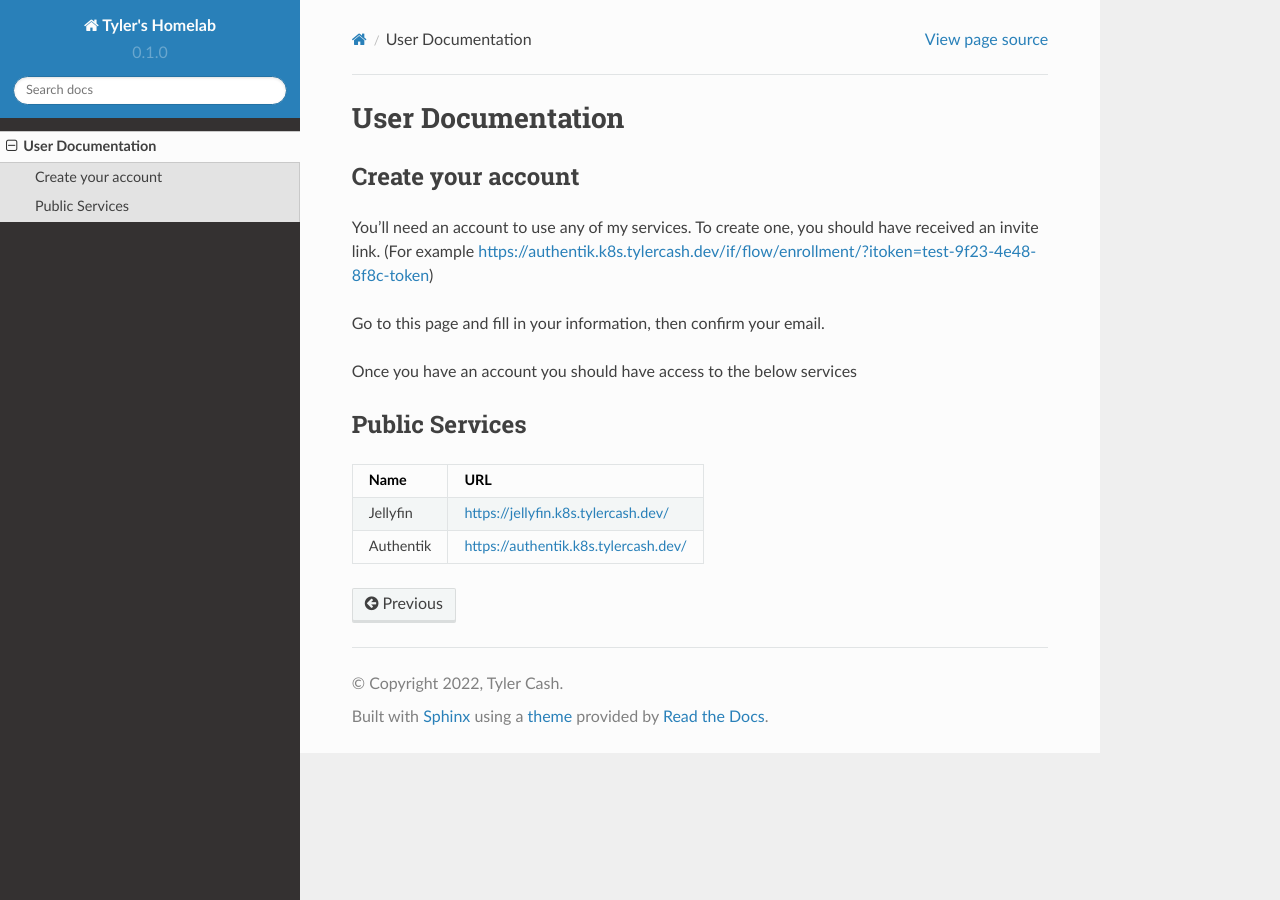
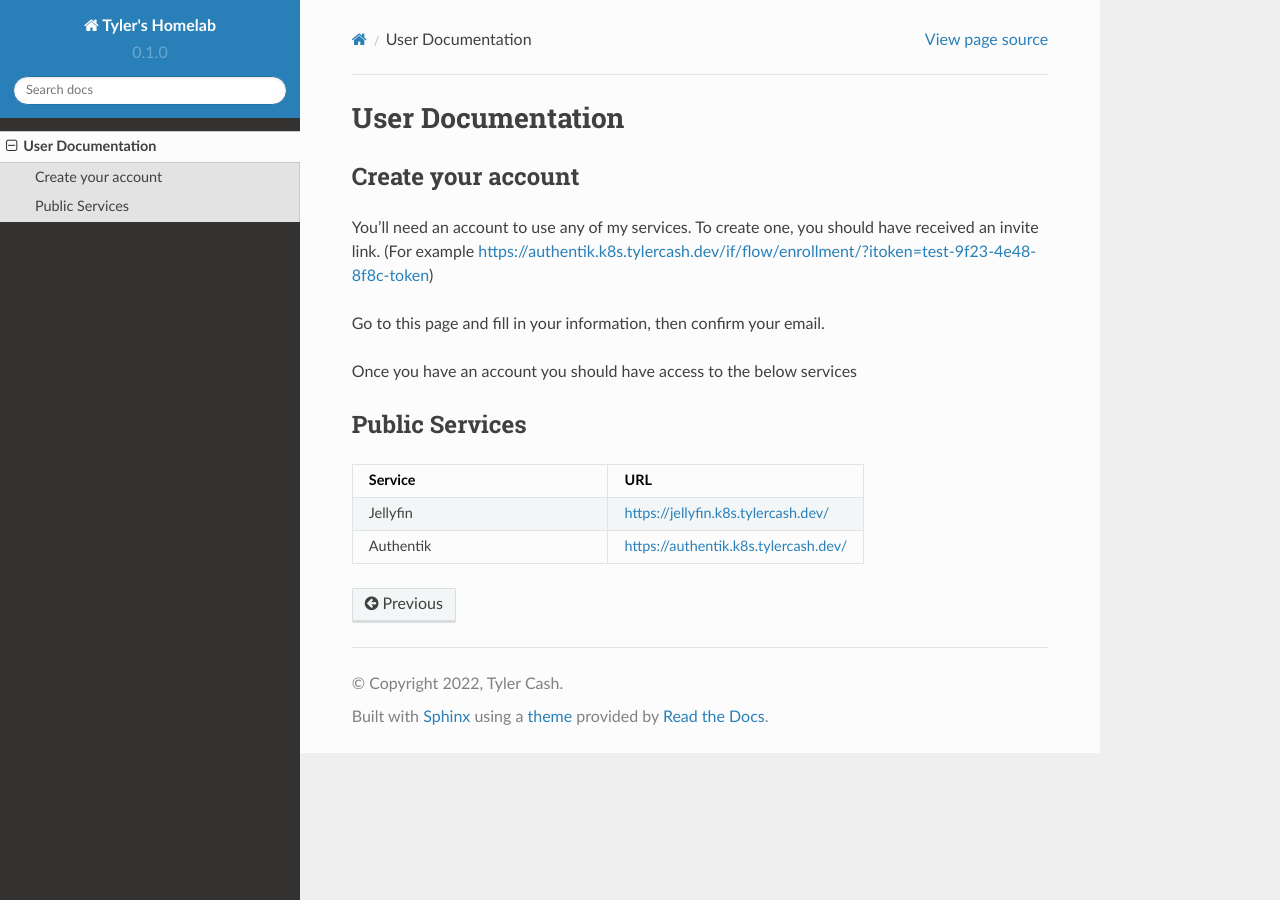
Before and after one commit to Tyler-Cash/homelab-docs, a Sphinx documentation site: the page built from docs/source/user.rst, in a window 1280 px wide. Built offline with Sphinx 7.4.7 and the Read the Docs theme 2.0.0, drawn with Linux system fonts in a browser that asks for light colours.

Commit message:
Build user documentation

```diff
--- a/docs/source/user.rst
+++ b/docs/source/user.rst
@@ -17,9 +17,13 @@ Once you have an account you should have access to the below services
 Public Services
 ------------
 
-=============  ====================================
-  Name         URL
-=============  ====================================
-Jellyfin       https://jellyfin.k8s.tylercash.dev/
-Authentik      https://authentik.k8s.tylercash.dev/
-=============  ====================================
+.. list-table::
+   :widths: 50 50
+   :header-rows: 1
+
+   * - Service
+     - URL
+   * - Jellyfin
+     - https://jellyfin.k8s.tylercash.dev/
+   * - Authentik
+     - https://authentik.k8s.tylercash.dev/
```
